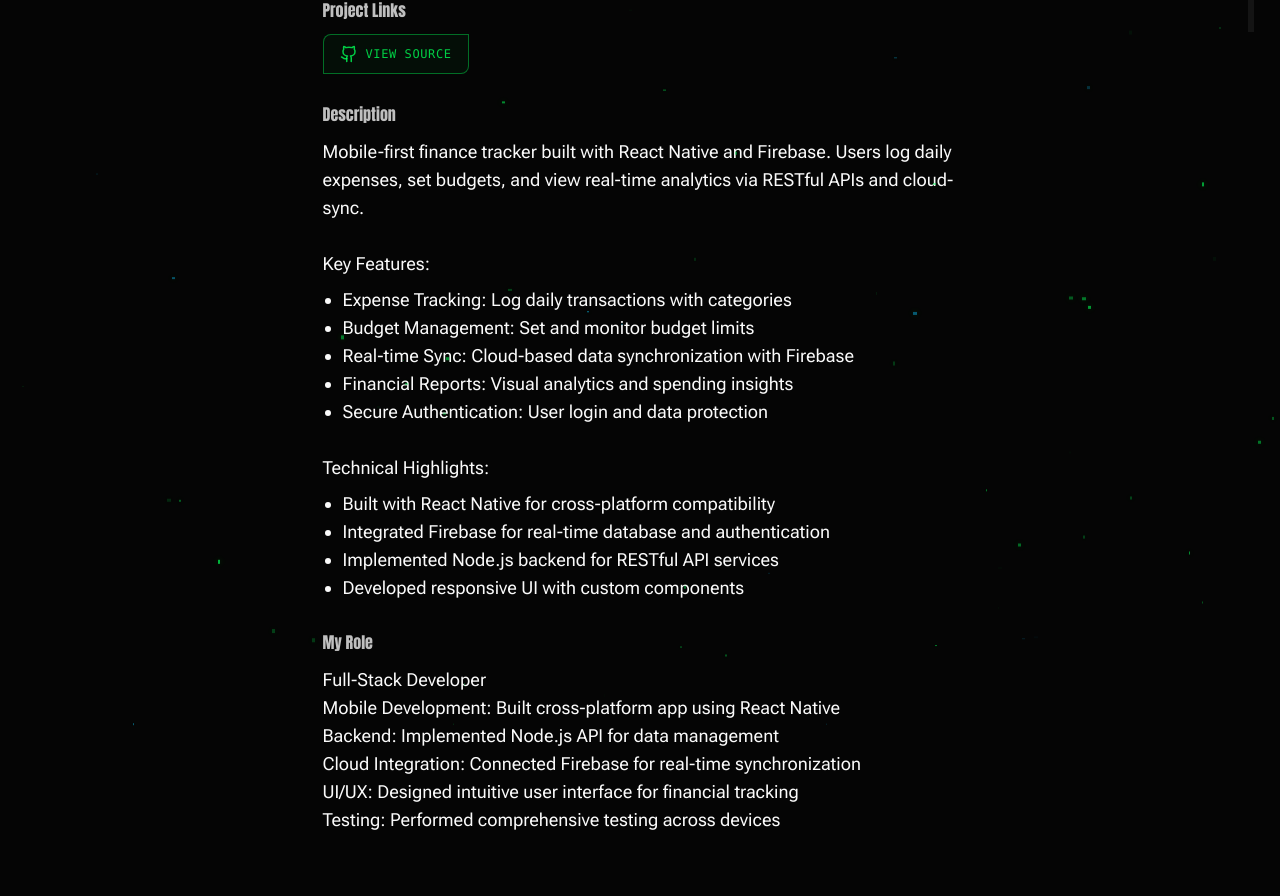
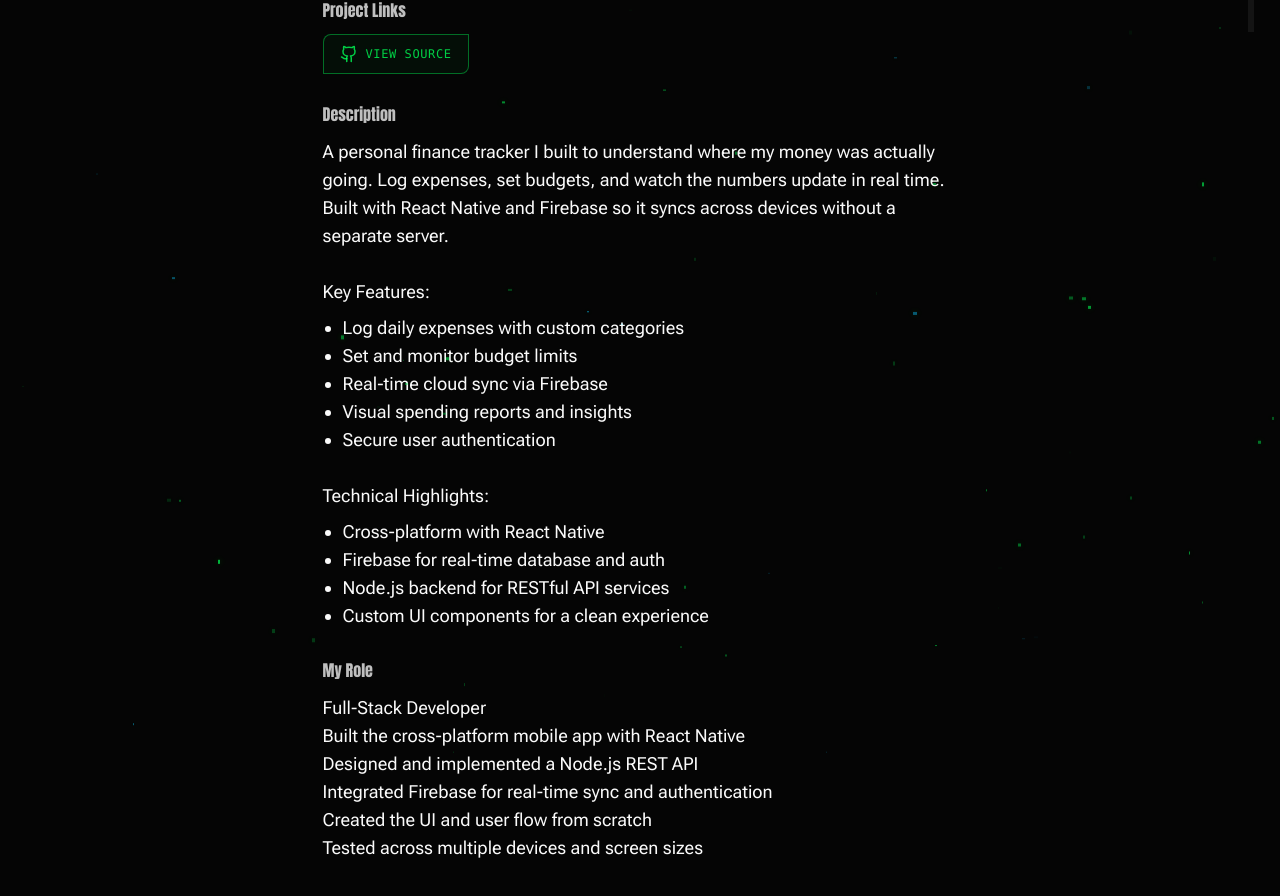
Before and after one commit to tariqahmaad/tariqahmad.dev, a Next.js app: page /projects/budgetwise in a window 1280 px wide. Shown: the part 418-1314 px from the top of the page. Built offline with nearby package versions, Linux system fonts and the light colour scheme.

Commit message:
refactor: Revise metadata descriptions for clarity and impact, add status badge to AboutMe component, and enhance project descriptions for better user engagement and understanding.

```diff
--- a/app/layout.tsx
+++ b/app/layout.tsx
@@ -35,7 +35,7 @@
     metadataBase: new URL('https://tariqahmad.dev'),
     title: 'Tariq Ahmad - Software Developer | Computer Engineering Graduate',
     description:
-        'Computer Engineering graduate from Istanbul Aydin University with expertise in full-stack development, networking, and AI. CGPA 3.36/4.0. CCNA, MCSE, React Native certified.',
+        'Computer Engineering graduate and full-stack developer specializing in web development, networking, and AI. Building software that people actually enjoy using.',
     keywords: [
         'Tariq Ahmad',
         'Software Developer',
@@ -62,7 +62,7 @@
         siteName: 'Tariq Ahmad Portfolio',
         title: 'Tariq Ahmad - Software Developer | Computer Engineering Graduate',
         description:
-            'Computer Engineering graduate from Istanbul Aydin University with expertise in full-stack development, networking, and AI. CCNA, MCSE, React Native certified.',
+            'Computer Engineering graduate and full-stack developer specializing in web development, networking, and AI.',
         images: [
             {
                 url: '/og-image.png',
@@ -76,7 +76,7 @@
         card: 'summary_large_image',
         title: 'Tariq Ahmad - Software Developer | Computer Engineering Graduate',
         description:
-            'Computer Engineering graduate with expertise in full-stack development, networking, and AI.',
+            'Computer Engineering graduate and full-stack developer specializing in web development, networking, and AI.',
         images: ['/og-image.png'],
     },
     robots: {
--- a/components/home/AboutMe.tsx
+++ b/components/home/AboutMe.tsx
@@ -65,6 +65,19 @@
                         </div>
                     </div>
                     <div className="md:col-span-7 flex flex-col justify-center">
+                        {/* Status badge */}
+                        <div className="slide-up-and-fade flex flex-wrap items-center gap-3 mb-6">
+                            <span className="inline-flex items-center gap-1.5 px-3 py-1.5 border border-primary/30 bg-primary/[0.06] rounded-sm">
+                                <span className="relative flex h-2 w-2">
+                                    <span className="absolute inline-flex h-full w-full rounded-full bg-primary opacity-75 animate-ping" />
+                                    <span className="relative inline-flex h-2 w-2 rounded-full bg-primary" />
+                                </span>
+                                <span className="font-mono text-ui-sm uppercase tracking-wider text-primary/90">
+                                    {ABOUT_ME.currently}
+                                </span>
+                            </span>
+                        </div>
+
                         <div className="text-body-lg sm:text-body-xl text-muted-foreground max-w-[450px] md:max-w-none">
                             {ABOUT_ME.bio.map((paragraph, i) => (
                                 <p
--- a/components/home/Banner.tsx
+++ b/components/home/Banner.tsx
@@ -146,8 +146,9 @@
                         <span className="font-medium text-foreground">
                             Tariq Ahmad
                         </span>
-                        . I architect robust systems and craft seamless digital
-                        experiences from infrastructure to interface.
+                        . I believe the best software disappears, leaving only
+                        the feeling that something just worked exactly as it
+                        should.
                     </p>
                     <ConnectButton />
                 </div>
--- a/components/home/Experiences.tsx
+++ b/components/home/Experiences.tsx
@@ -68,7 +68,7 @@
 
                 {/* Description */}
                 {experience.description && (
-                    <p className="text-body-sm text-muted-foreground leading-relaxed line-clamp-2">
+                    <p className="text-body-sm text-muted-foreground leading-relaxed">
                         {experience.description}
                     </p>
                 )}
--- a/lib/data.ts
+++ b/lib/data.ts
@@ -148,17 +148,18 @@
         slug: 'cv-builder',
         year: 2026,
         techStack: ['Next.js', 'TypeScript', 'React', 'Tailwind'],
-        description: `A modern, privacy-focused resume builder with real-time preview and ATS-friendly PDF export. Built with Next.js and TypeScript, this application keeps all data in the browser for maximum privacy while offering powerful features for creating professional resumes.<br/><br/>
+        description: `A resume builder I built to solve a problem I kept running into: formatting a CV shouldn't take longer than writing it. Everything runs in the browser, so your data never leaves your device. You get a real-time preview as you type, ATS-friendly PDF export, and a few templates to pick from.<br/><br/>
 
         Key Features:<br/>
         <ul>
-            <li>Smart form-based editor with real-time preview</li>
-            <li>PDF export with ATS-friendly formatting</li>
-            <li>Privacy-first architecture - data stays in browser</li>
-            <li>Auto-save functionality with local storage</li>
-            <li>Version control for multiple resume versions</li>
-            <li>3 professional templates: Classic, Rhyhorn, Nexus</li>
-            <li>Fast and responsive user interface</li>
+            <li>Real-time preview as you fill in the form</li>
+            <li>ATS-friendly PDF export</li>
+            <li>Privacy-first: all data stays in the browser</li>
+            <li>Auto-save to local storage</li>
+            <li>Multiple resume versions with version control</li>
+            <li>3 templates: Classic, Rhyhorn, Nexus</li>
+            <li>Responsive and fast</li>
+
         </ul>`,
         role: ``,
         liveUrl: 'https://cv.tariqahmad.dev/',
@@ -168,15 +169,15 @@
         slug: 'quizlet',
         techStack: ['HTML', 'CSS', 'JavaScript'],
         year: 2025,
-        description: `A web-based quiz application designed to help students practice and test their knowledge in university-level courses. The platform supports course-specific quizzes, timer-based sessions, real-time scoring, and a responsive interface.<br/><br/>
+        description: `A quiz app I built for fellow students to practice before exams. You pick a course, start a timed session, and get scored in real time. Nothing fancy, just something that actually helps you study instead of scrolling past it.<br/><br/>
 
         Key Features:<br/>
         <ul>
             <li>Course-specific quiz modules</li>
-            <li>Timer-based quiz sessions</li>
+            <li>Timed quiz sessions</li>
             <li>Real-time scoring and feedback</li>
-            <li>Fully responsive design for mobile and desktop</li>
-            <li>Interactive user interface for better learning experience</li>
+            <li>Works on both mobile and desktop</li>
+            <li>Clean, distraction-free interface</li>
         </ul>`,
         role: ``,
         sourceCode: 'https://github.com/tariqahmaad/quizlet',
@@ -187,33 +188,33 @@
         slug: 'budgetwise',
         year: 2025,
         description: `
-      Mobile-first finance tracker built with React Native and Firebase. Users log daily expenses, set budgets, and view real-time analytics via RESTful APIs and cloud-sync. <br/> <br/>
+      A personal finance tracker I built to understand where my money was actually going. Log expenses, set budgets, and watch the numbers update in real time. Built with React Native and Firebase so it syncs across devices without a separate server. <br/> <br/>
 
       Key Features:<br/>
       <ul>
-        <li>Expense Tracking: Log daily transactions with categories</li>
-        <li>Budget Management: Set and monitor budget limits</li>
-        <li>Real-time Sync: Cloud-based data synchronization with Firebase</li>
-        <li>Financial Reports: Visual analytics and spending insights</li>
-        <li>Secure Authentication: User login and data protection</li>
+        <li>Log daily expenses with custom categories</li>
+        <li>Set and monitor budget limits</li>
+        <li>Real-time cloud sync via Firebase</li>
+        <li>Visual spending reports and insights</li>
+        <li>Secure user authentication</li>
       </ul><br/>
 
       Technical Highlights:
       <ul>
-        <li>Built with React Native for cross-platform compatibility</li>
-        <li>Integrated Firebase for real-time database and authentication</li>
-        <li>Implemented Node.js backend for RESTful API services</li>
-        <li>Developed responsive UI with custom components</li>
+        <li>Cross-platform with React Native</li>
+        <li>Firebase for real-time database and auth</li>
+        <li>Node.js backend for RESTful API services</li>
+        <li>Custom UI components for a clean experience</li>
       </ul>
       `,
         role: `
       Full-Stack Developer <br/>
       <ul>
-        <li>Mobile Development: Built cross-platform app using React Native</li>
-        <li>Backend: Implemented Node.js API for data management</li>
-        <li>Cloud Integration: Connected Firebase for real-time synchronization</li>
-        <li>UI/UX: Designed intuitive user interface for financial tracking</li>
-        <li>Testing: Performed comprehensive testing across devices</li>
+        <li>Built the cross-platform mobile app with React Native</li>
+        <li>Designed and implemented a Node.js REST API</li>
+        <li>Integrated Firebase for real-time sync and authentication</li>
+        <li>Created the UI and user flow from scratch</li>
+        <li>Tested across multiple devices and screen sizes</li>
       </ul>
       `,
         techStack: [
@@ -230,15 +231,15 @@
         slug: 'graduation-presentation',
         techStack: ['HTML', 'CSS', 'JavaScript'],
         year: 2025,
-        description: `Developed an interactive presentation showcasing my graduation project, utilizing HTML, CSS, and JavaScript for a dynamic and engaging user experience. The presentation features smooth transitions, interactive elements, and modern web design principles.<br/><br/>
+        description: `Instead of a standard slide deck for my graduation project, I built an interactive web presentation from scratch. Smooth transitions, clickable navigation, and a layout that works on any screen. It was a chance to practice front-end fundamentals while making something more memorable than PowerPoint.<br/><br/>
 
         Highlights:<br/>
         <ul>
-            <li>Modern and interactive design</li>
-            <li>Responsive layout for all devices</li>
+            <li>Built from scratch with HTML, CSS, and JavaScript</li>
+            <li>Responsive across all devices</li>
             <li>Smooth transitions and animations</li>
-            <li>Dynamic content display</li>
-            <li>Engaging user experience</li>
+            <li>Interactive navigation and content display</li>
+            <li>Clean, modern design</li>
         </ul>`,
         role: ``,
         sourceCode: 'https://github.com/tariqahmaad/Presentation',
@@ -249,15 +250,15 @@
         slug: 'note-app',
         techStack: ['PHP', 'MySQL', 'JavaScript', 'Bootstrap'],
         year: 2024,
-        description: `Developed a web-based note-taking app with PHP, MySQL, and front-end technologies, offering secure user authentication, role-specific functions, and a responsive, cross-browser interface. Features include rich text editing, categorization, search functionality, and user authentication.<br/><br/>
+        description: `A note-taking app I built to get hands-on with PHP and MySQL. It supports rich text editing, categories, search, and user accounts with role-based access. Nothing groundbreaking, but it taught me how to design a database schema, handle authentication, and build something people actually use.<br/><br/>
 
-        Results:<br/>
+        What I Learned:<br/>
         <ul>
-            <li>Increased user engagement significantly</li>
-            <li>Received positive feedback from users</li>
-            <li>Implemented advanced search and filtering</li>
-            <li>Responsive design for mobile and desktop</li>
-            <li>Secure user authentication and role-based access control</li>
+            <li>Designed a normalized MySQL schema from scratch</li>
+            <li>Implemented secure authentication and role-based access</li>
+            <li>Built search and filtering across notes</li>
+            <li>Responsive design that works across browsers</li>
+            <li>Got real feedback from users and iterated on it</li>
         </ul>`,
         role: ``,
         sourceCode:
@@ -268,14 +269,14 @@
         slug: 'digit-classifier',
         techStack: ['Python', 'Neural Networks', 'Deep Learning', 'TensorFlow'],
         year: 2023,
-        description: `A machine learning project focused on accurate handwritten digit recognition using deep neural networks. The classifier was trained on the MNIST dataset to achieve high accuracy in digit classification.<br/><br/>
+        description: `My first real machine learning project: training a neural network to recognize handwritten digits from the MNIST dataset. It started as a course assignment but turned into a deeper dive into how neural networks actually learn. I built the architecture from scratch, trained it on 60,000 images, and got it to over 95% accuracy on test data.<br/><br/>
 
         Technical Details:<br/>
         <ul>
-            <li>Implemented multi-layer neural network architecture</li>
-            <li>Trained on 60,000 training images from MNIST dataset</li>
+            <li>Multi-layer neural network built from scratch</li>
+            <li>Trained on 60,000 images from the MNIST dataset</li>
             <li>Achieved over 95% accuracy on test data</li>
-            <li>Used backpropagation and gradient descent optimization</li>
+            <li>Backpropagation and gradient descent optimization</li>
         </ul>`,
         role: ``,
     },
@@ -284,15 +285,15 @@
         slug: 'hotel-management',
         techStack: ['C#', '.NET', 'MySQL', 'Windows Forms'],
         year: 2022,
-        description: `Developed a C# Hotel Management System in Microsoft Visual Studio, featuring CRUD operations for customer and room management, integrated with MySQL for secure data handling, enhancing skills in SQL and database management. A comprehensive system designed to streamline booking and reservation processes for hospitality businesses.<br/><br/>
+        description: `A hotel management system I built in C# to get comfortable with desktop development and database design. It handles room bookings, guest check-in/check-out, and availability tracking, all connected to a MySQL database. It was my first time building a complete CRUD application, and it taught me how to think about data relationships and user workflows.<br/><br/>
 
-        Achievements:<br/>
+        What I Learned:<br/>
         <ul>
-            <li>Enhanced booking and reservation processes</li>
+            <li>Built full CRUD operations for rooms and guests</li>
+            <li>Designed a MySQL database schema for hotel operations</li>
             <li>Automated room availability tracking</li>
-            <li>Improved guest management workflows</li>
-            <li>Streamlined check-in/check-out operations</li>
-            <li>Implemented CRUD operations for efficient data management</li>
+            <li>Created check-in/check-out workflows</li>
+            <li>Worked with Windows Forms and .NET for the first time</li>
         </ul>`,
         role: ``,
     },
@@ -305,7 +306,7 @@
         startDate: 'October 2024',
         endDate: 'July 2025',
         description:
-            'Working on Industry 4.0 research projects, focusing on AI integration and smart manufacturing systems.',
+            'Worked on Industry 4.0 research projects, exploring how AI can make manufacturing systems smarter and more adaptive. A mix of literature review, prototyping, and figuring out which ideas actually hold up when you test them.',
     },
     {
         title: 'Research Assistant Intern',
@@ -313,7 +314,7 @@
         startDate: 'March 2024',
         endDate: 'May 2024',
         description:
-            'Assisted in academic research projects and data analysis.',
+            'Supported academic research through data analysis and documentation. Learned that there is a real difference between code that runs and code that proves something, and that good research starts with asking the right question.',
     },
     {
         title: 'Frontend Developer Intern',
@@ -321,7 +322,7 @@
         startDate: 'November 2023',
         endDate: 'January 2024',
         description:
-            'Developed responsive web interfaces using React and modern CSS frameworks.',
+            'Built responsive web interfaces using React and modern CSS. Got my first exposure to working in a team codebase, code reviews, and the reality that "it works on my machine" is never a good enough answer.',
     },
     {
         title: 'Research Intern',
@@ -329,7 +330,7 @@
         startDate: 'October 2023',
         endDate: 'January 2024',
         description:
-            'Contributed to ongoing research initiatives in the computer engineering department.',
+            'Contributed to research initiatives in the computer engineering department. Mostly data analysis and literature review, but the biggest takeaway was learning how to break down complex problems into questions you can actually answer.',
     },
     {
         title: 'Network Technician',
@@ -337,7 +338,7 @@
         startDate: 'July 2023',
         endDate: 'September 2023',
         description:
-            'Managed network infrastructure and ensured reliable connectivity across all departments.',
+            'Managed network infrastructure and ensured reliable connectivity across all departments. When the network goes down in a logistics company, nothing moves, so uptime was not optional.',
     },
     {
         title: 'IT Support Specialist',
@@ -345,7 +346,7 @@
         startDate: 'July 2022',
         endDate: 'September 2022',
         description:
-            'Provided technical support and maintained IT systems for logistics operations.',
+            'Provided technical support and maintained IT systems for daily logistics operations. Learned that patience and a clear explanation often matter as much as technical knowledge, especially when someone just needs their system back up.',
     },
 ];
 
@@ -465,10 +466,11 @@
 
 export const ABOUT_ME = {
     tagline:
-        'Engineering scalable solutions that balance technical excellence with intuitive design.',
+        'I build software that people actually enjoy using, one thoughtful detail at a time.',
+    currently: 'Open to new opportunities in software development and AI.',
     bio: [
-        'I am a dedicated Computer Engineering graduate from Istanbul Aydin University, combining a strong theoretical foundation with hands-on expertise in full-stack development and network infrastructure. My passion lies in engineering systems that are not just functional, but also robust, scalable, and maintainable.',
-        'With professional experience spanning Industry 4.0 research, network administration, and software engineering, I bring a holistic approach to building technology solutions. I excel at strategic problem-solving and technical leadership, having successfully delivered complex projects by fostering collaboration and maintaining rigorous quality standards.',
-        'Fluent in English, Dari, and conversational in Hindi, I thrive in diverse, cross-functional teams. My technical toolkit includes C, C++, Java, Python, and modern web frameworks, enabling me to tackle challenges across the entire development lifecycle.',
+        "I'm Tariq, a Computer Engineering graduate from Istanbul Aydin University. What started as curiosity about how things work under the hood turned into a genuine passion for building software that doesn't just function, but feels right to use.",
+        "My path hasn't been a straight line, and I think that's a strength. I've worked on Industry 4.0 research, kept networks running for a logistics company, and built web apps from scratch. Each role taught me something different, and together they shaped how I approach problems: practically, patiently, and with a healthy skepticism for \"we've always done it this way.\"",
+        "I speak English and Dari fluently and get by in Hindi, which comes in handy more often than you'd expect. Day to day, I work with C, C++, Java, Python, and modern web frameworks, but I'm more interested in the problem in front of me than the tool I use to solve it.",
     ],
 };
```
